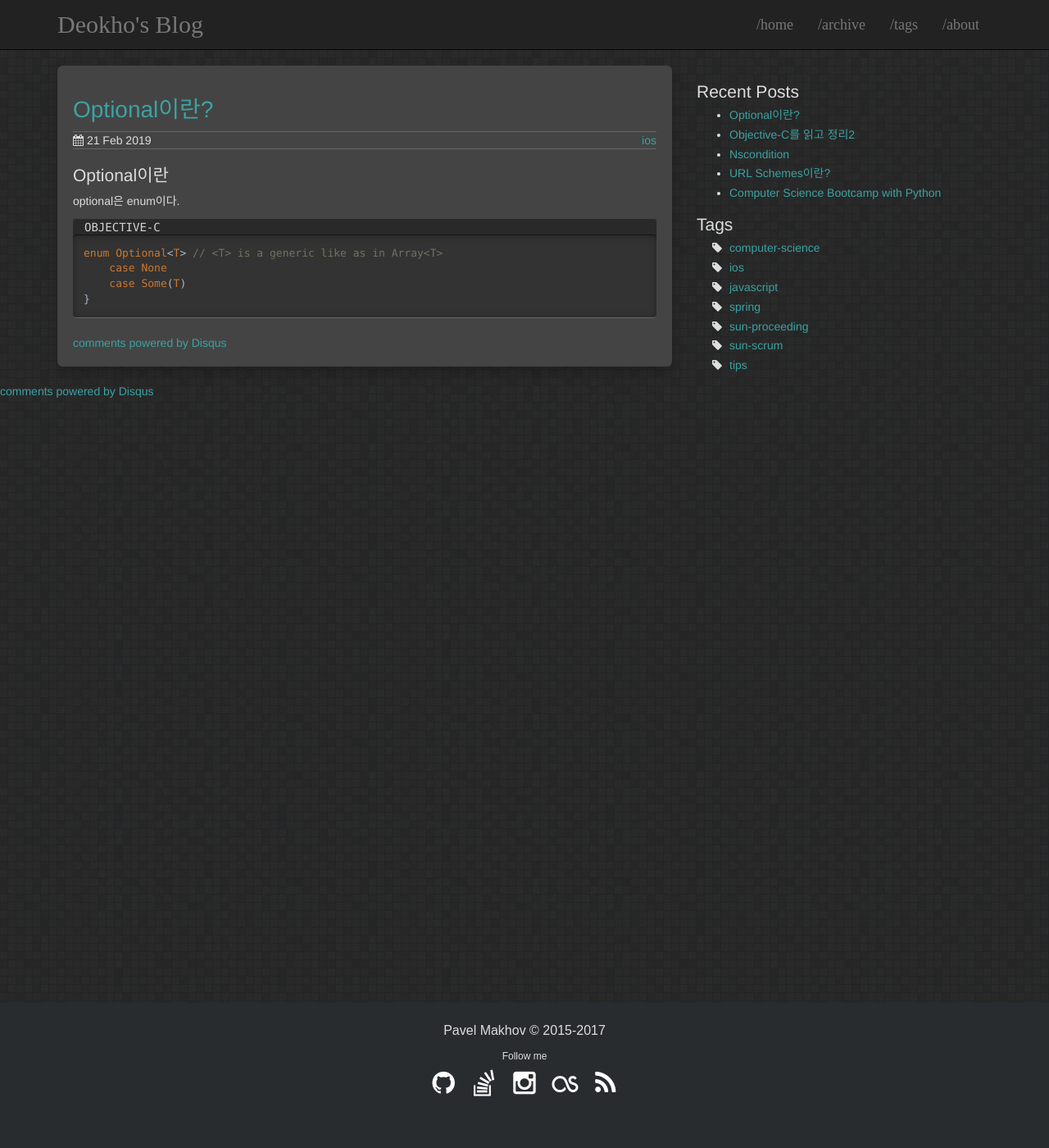
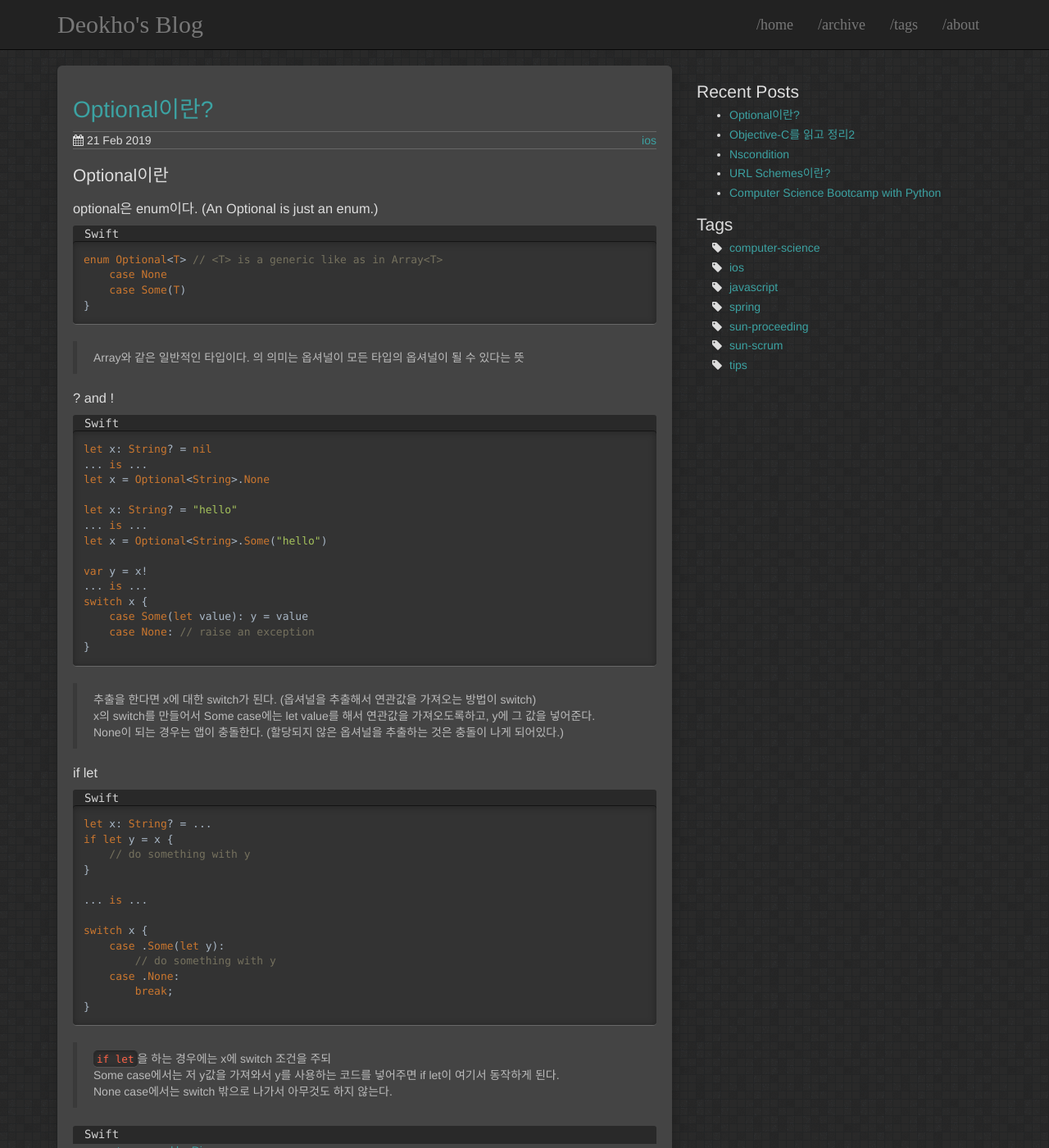
Before and after one commit to LeeDeokho/LeeDeokHo.github.io, a Jekyll site: the page built from _posts/iOS/Swift/Concept/2019-02-21-Optional.md, in a window 1280 px wide and 1400 px high. Shown: the whole window at 82% size. Built offline with Jekyll 4.4.1, drawn with Linux system fonts in a browser that asks for light colours; comment, search, counter and statistics services are not loaded.

Commit message:
Update optional is what

```diff
--- a/_posts/iOS/Swift/Concept/2019-02-21-Optional.md
+++ b/_posts/iOS/Swift/Concept/2019-02-21-Optional.md
@@ -9,9 +9,10 @@ comments: true
 ---
 
 ## Optional이란
-optional은 enum이다.
 
->OBJECTIVE-C
+### optional은 enum이다. (An Optional is just an enum.)
+
+>Swift
 {:.filename}
 {% highlight swift %}
 
@@ -21,3 +22,64 @@ enum Optional<T> // <T> is a generic like as in Array<T>
 }
 
 {% endhighlight %}
+
+> Array와 같은 일반적인 타입이다. <T>의 의미는 옵셔널이 모든 타입의 옵셔널이 될 수 있다는 뜻
+
+### ? and !
+
+>Swift
+{:.filename}
+{% highlight swift %}
+
+let x: String? = nil
+... is ...
+let x = Optional<String>.None
+
+let x: String? = "hello"
+... is ...
+let x = Optional<String>.Some("hello")
+
+var y = x!
+... is ...
+switch x {
+    case Some(let value): y = value
+    case None: // raise an exception
+}
+
+{% endhighlight %}
+
+> 추출을 한다면 x에 대한 switch가 된다. (옵셔널을 추출해서 연관값을 가져오는 방법이 switch)
+> x의 switch를 만들어서 Some case에는 let value를 해서 연관값을 가져오도록하고, y에 그 값을 넣어준다.
+> None이 되는 경우는 앱이 충돌한다. (할당되지 않은 옵셔널을 추출하는 것은 충돌이 나게 되어있다.)
+
+### if let
+
+>Swift
+{:.filename}
+{% highlight swift %}
+
+let x: String? = ...
+if let y = x {
+    // do something with y
+}
+
+... is ...
+
+switch x {
+    case .Some(let y):
+        // do something with y
+    case .None:
+        break;
+}
+
+{% endhighlight %}
+
+> `if let`을 하는 경우에는 x에 switch 조건을 주되
+> Some case에서는 저 y값을 가져와서 y를 사용하는 코드를 넣어주면 if let이 여기서 동작하게 된다.
+> None case에서는 switch 밖으로 나가서 아무것도 하지 않는다.
+
+>Swift
+{:.filename}
+{% highlight swift %}
+
+{% endhighlight %}
```
